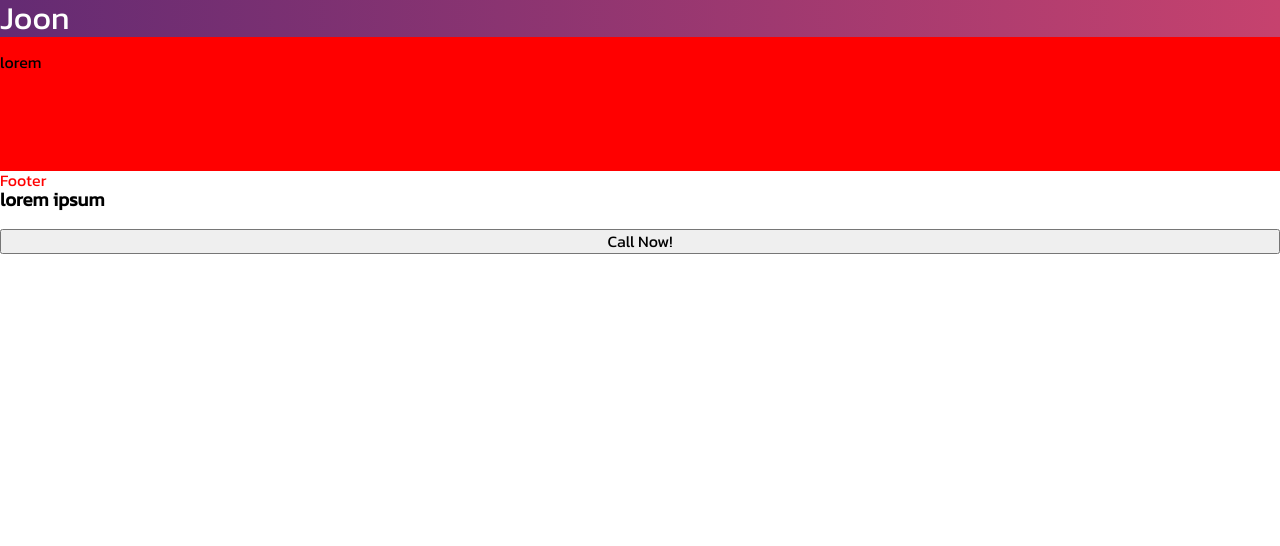
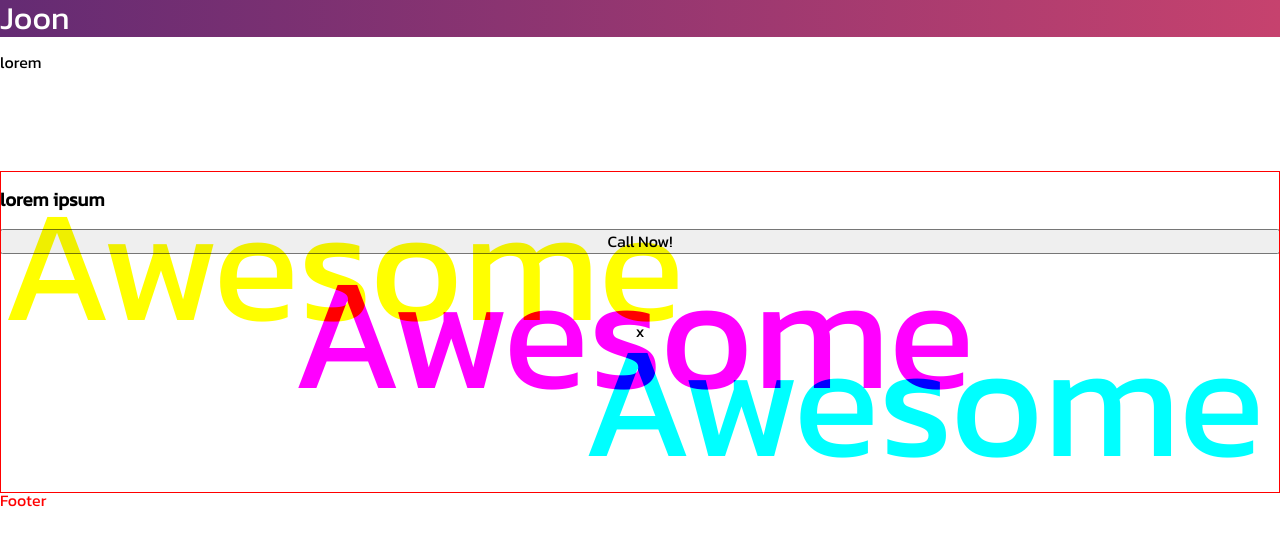
Before and after one commit to joonsubtalk/jsub, a React (Create React App) app: page / in a window 1280 px wide. Shown: the top 546 px of the page. Built offline with nearby package versions, Linux system fonts and the light colour scheme.

Commit message:
Channel Mixer Added

```diff
--- a/src/App.js
+++ b/src/App.js
@@ -2,8 +2,10 @@ import React, { Component } from 'react';
 import Header from './Component/Header/Header';
 import Footer from './Component/Footer/Footer';
 import CallToAction from './Component/CallToAction/CallToAction';
+import ChannelBlur from './Container/ChannelBlur/ChannelBlur';
 
 import './App.css';
+
 class App extends Component {
 	render() {
 		return (
@@ -13,6 +15,7 @@ class App extends Component {
 					subText="lorem"
 					ctaText="Call Now!"
 				/>
+				<ChannelBlur />
 				<Footer/>
 			</div>
 		);
--- a/src/Component/CallToAction/callToAction.scss
+++ b/src/Component/CallToAction/callToAction.scss
@@ -1,7 +1,6 @@
 @import '../../configs/media.scss';
 
 .o-callToAction {
-    background-color: red;
 
     &__grid {
         display: grid;
--- /dev/null
+++ b/src/Container/ChannelBlur/ChannelBlur.jsx
@@ -0,0 +1,138 @@
+import React, { Component } from 'react';
+import { getHeight, getWidth } from '../../helpers/Responsive';
+import './channelBlur.css';
+
+class ChannelBlur extends Component {
+
+    state = {
+        wait : false,
+        // Components's dimensions
+        width : 0,
+        height : 0,
+        // Browser dimensions
+        windowWidth : 0,
+        windowHeight : 0,
+        // Offset height until component
+        offsetY : 0,
+        // Shadow's coord
+        compOffsetX : 0,
+        compOffsetY : 0,
+        // Main's coord
+        compX : 0,
+        compY : 0,
+        compHeight : 0,
+        compWidth : 0,
+        distance : 0
+    }
+
+    handleMouseMove = (e) => {
+        if (!this.state.wait){
+            this.setState({wait : true});
+
+            const { clientX, clientY } = e;
+            const { compX, compY, compHeight, compWidth, offsetY } = this.state;
+
+            // helps for blur
+            const distance = this.calculateDistance({x1 : clientX, y1 : clientY - offsetY }, { x2 : compX + compWidth/2, y2 : compY + compHeight/2 });
+
+            this.setState({
+                compOffsetX : compX - (clientX - compX - compWidth/2),
+                compOffsetY : compY - (clientY - compY - compHeight/2) + offsetY,
+                distance : distance
+            });
+
+            setTimeout(() => {
+                this.setState({wait : false});
+            }, 50);
+        }
+    }
+
+    calculateDistance = (coord1,coord2) => {
+        const {x1,y1} = coord1;
+        const {x2,y2} = coord2
+
+        return Math.sqrt(Math.pow(x2-x1,2) + Math.pow(y2-y1,2));
+    }
+
+    print = (e) => {
+        console.log(this.state.distance);
+    }
+
+    componentDidMount() {
+        this.updateWindowDimensions();
+        window.addEventListener('resize', this.updateWindowDimensions);
+
+        this.updateComponentInfo();
+    }
+
+    componentWillUnmount() {
+        window.removeEventListener('resize', this.updateWindowDimensions);
+    }
+
+    updateComponentInfo = () => {
+        const { height } = document.querySelector('.o-channelBlur').getBoundingClientRect();
+
+        // place the main where it should be...
+        const { height : compHeight,
+            width : compWidth } = document.querySelector('.o-channelBlur__m').getBoundingClientRect();
+
+        this.setState({compX: (getWidth()/2)-(compWidth/2), compY: (height/2)-(compHeight/2), compHeight, compWidth});
+    }
+
+    updateWindowDimensions = () => {
+        const { height, top} = document.querySelector('.o-channelBlur').getBoundingClientRect();
+
+        // place the main where it should be...
+        const { height : compHeight,
+            width : compWidth } = document.querySelector('.o-channelBlur__m').getBoundingClientRect();
+
+        this.setState({compX: (getWidth()/2)-(compWidth/2), compY: (height/2)-(compHeight/2), compHeight, compWidth});
+        const windowWidth = getWidth();
+        const windowHeight = getHeight();
+        this.setState({
+            width : getWidth(), //same as windows...
+            height : height,
+            windowWidth : windowWidth,
+            windowHeight : windowHeight,
+            offsetY: top
+        });
+
+
+    }
+
+    getBlurPixel = (distance) => {
+
+        const MAX_BLUR = 20;
+
+        if (distance < 1) return 0;
+        if (distance > 100) return MAX_BLUR;
+
+        const pixel = MAX_BLUR / (100/distance);
+
+        return pixel;
+    }
+
+    render() {
+
+        const { compOffsetX, compOffsetY, distance, compX, compY } = this.state;
+
+        const yXloc = `${compOffsetX}px`;
+        const cXloc = `${compOffsetX + ( compX - compOffsetX ) * 2}px`;
+        const yYloc = `${compOffsetY}px`;
+        const cYloc = `${compOffsetY + ( compY - compOffsetY ) * 2}px`;
+        const blur = `${this.getBlurPixel(distance)}px`;
+        return (
+            <div onClick={this.print} onMouseMove={this.handleMouseMove} className="o-channelBlur">
+                <div className="o-channelBlur__container">
+                    <div className="pointer">x</div>
+                    <div style={{left: yXloc, top: yYloc, filter : `blur(${blur})`, textShadow: `0 0 ${blur} rgba(255,255,0,1)` }} className="o-channelBlur__y o-channelBlur__content">Awesome</div>
+                    <div style={{left: this.state.compX, top: this.state.compY, filter : `blur(${blur})`, textShadow: `0 0 ${blur} rgba(255,0,255,1)` }} className="o-channelBlur__m o-channelBlur__content">Awesome</div>
+                    <div style={{left: cXloc, top: cYloc, filter : `blur(${blur})`, textShadow: `0 0 ${blur} rgba(0,255,255,1)`}} className="o-channelBlur__c o-channelBlur__content">Awesome</div>
+                </div>
+            </div>
+        )
+    }
+
+}
+
+export default ChannelBlur;
--- /dev/null
+++ b/src/Container/ChannelBlur/channelBlur.scss
@@ -0,0 +1,37 @@
+.o-channelBlur {
+    width: 100%;
+    height: 20em;
+
+    &__container {
+        height: 100%;
+        position: relative;
+        border: 1px solid red;
+        overflow: hidden;
+    }
+
+    &__content {
+        font-size: 10em;
+        position: absolute;
+        mix-blend-mode: darken;
+        transition: all ease 200ms;
+        top: 0;
+        left: 0;
+        user-select: none;
+        filter: blur(4px);
+    }
+    &__y {
+        color: transparent;
+    }
+    &__m {
+        color: transparent;
+    }
+    &__c {
+        color: transparent;
+    }
+    .pointer {
+        display: flex;
+        justify-content: center;
+        align-items: center;
+        height: 100%;
+    }
+}
--- /dev/null
+++ b/src/helpers/Responsive.jsx
@@ -0,0 +1,19 @@
+export const getWidth = () => {
+    return Math.max(
+        document.body.scrollWidth,
+        document.documentElement.scrollWidth,
+        document.body.offsetWidth,
+        document.documentElement.offsetWidth,
+        document.documentElement.clientWidth
+    );
+};
+
+export const getHeight = () => {
+    return Math.max(
+        document.body.scrollHeight,
+        document.documentElement.scrollHeight,
+        document.body.offsetHeight,
+        document.documentElement.offsetHeight,
+        document.documentElement.clientHeight
+    );
+};
```
Also changed, not shown: 1 other file (tests, documents, lock files or other folders).
